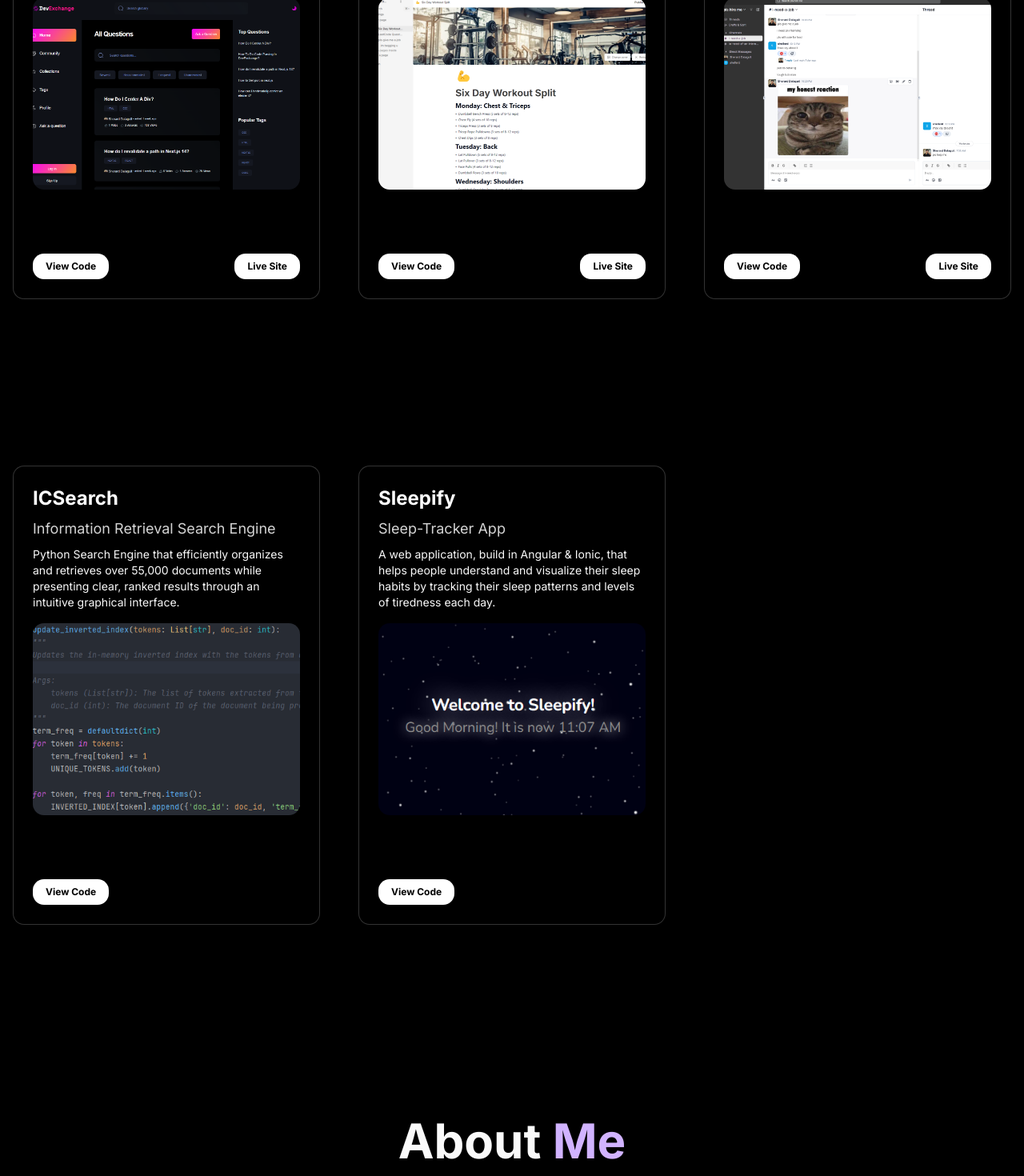
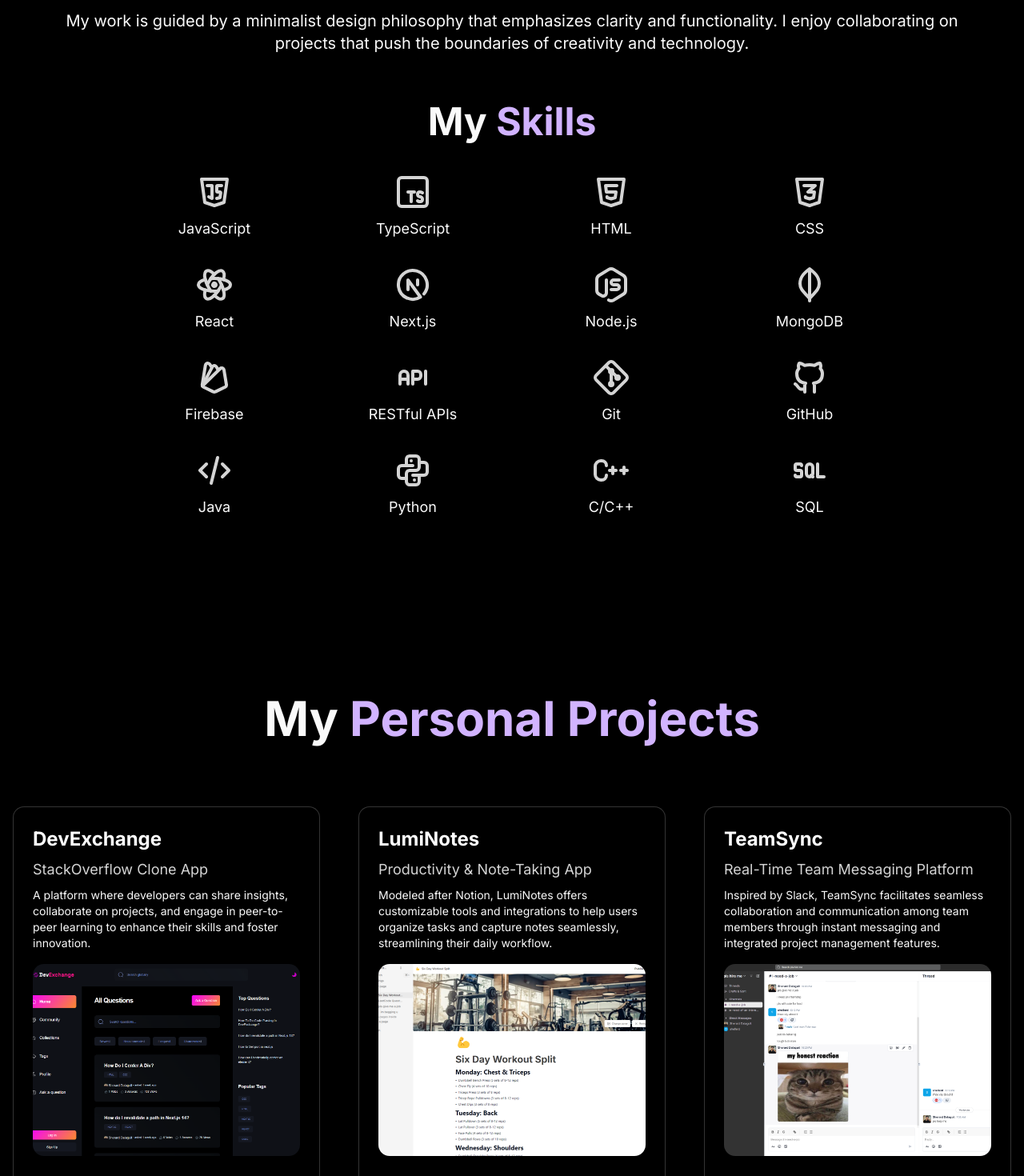
Before and after one commit to sherard-dalaguit/stephen_portfolio, a Next.js app: page / in a window 1280 px wide. Shown: the part 1140-2610 px from the top of the page at 80% size. Built offline with nearby package versions, Linux system fonts and the light colour scheme.

Commit message:
reorder components in page layout to display About section first

```diff
--- a/app/page.tsx
+++ b/app/page.tsx
@@ -12,8 +12,8 @@ export default function Home() {
           <Navbar />
         </div>
         <Hero />
+        <AboutMe />
         <Projects />
-        <AboutMe />
         <Footer />
       </div>
     </main>
```
